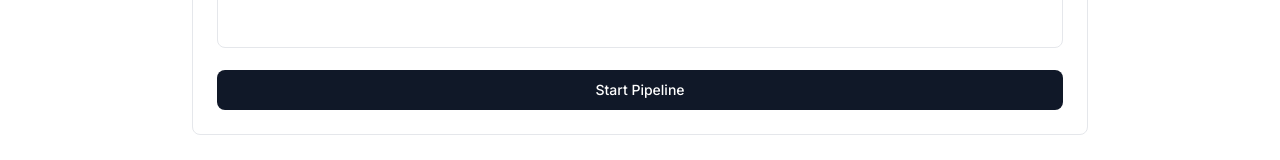
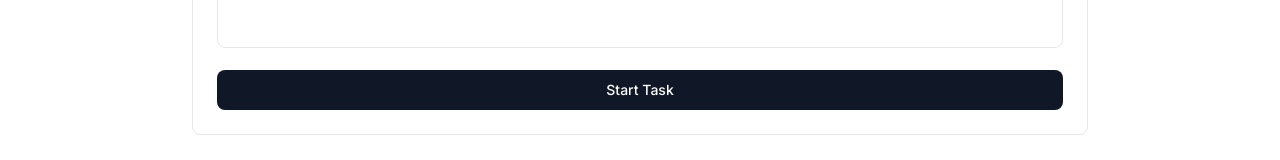
Before and after one commit to Jackustc/humaidplatform, a Next.js app: page /collaborative in a window 1280 px wide. Shown: the part 421-581 px from the top of the page. Built offline with nearby package versions, Linux system fonts and the light colour scheme.

Commit message:
Rename start buttons to "Start Task" on both mode pages

```diff
--- a/app/collaborative/page.tsx
+++ b/app/collaborative/page.tsx
@@ -270,7 +270,7 @@ export default function CollaborativePage() {
           />
           {error && <p className="text-sm text-red-500 mb-3">{error}</p>}
           <button onClick={handleStart} className="w-full bg-gray-900 hover:bg-gray-700 text-white font-medium py-2.5 rounded-lg text-sm transition-colors">
-            Start Pipeline
+            Start Task
           </button>
         </div>
       )}
--- a/app/competitive/page.tsx
+++ b/app/competitive/page.tsx
@@ -334,7 +334,7 @@ export default function CompetitivePage() {
           />
           {error && <p className="text-sm text-red-500 mb-3">{error}</p>}
           <button onClick={handleStart} className="w-full bg-gray-900 hover:bg-gray-700 text-white font-medium py-2.5 rounded-lg text-sm transition-colors">
-            Start Competition
+            Start Task
           </button>
         </div>
       )}
```
